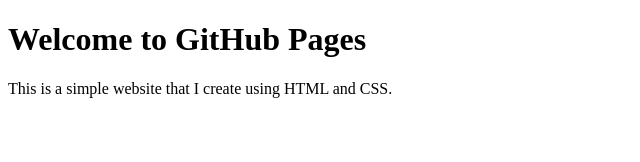
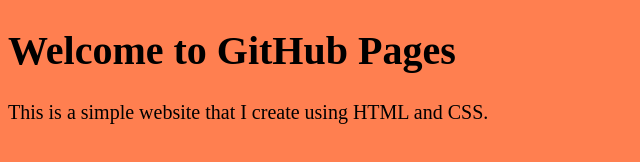
Before and after one commit to Alejoho/pages-demo, a plain HTML site: page index.html in a window 1280 px wide. Shown: the whole page, without its empty margins (0-640 px from the left). Drawn offline with Linux system fonts and the light colour scheme.

Commit message:
Added Style To The Site

```diff
--- a/index.html
+++ b/index.html
@@ -4,6 +4,7 @@
     <meta charset="UTF-8" />
     <meta name="viewport" content="width=device-width, initial-scale=1.0" />
     <title>GitHub Pages Site</title>
+    <link rel="stylesheet" href="style.css" />
   </head>
   <body>
     <h1>Welcome to GitHub Pages</h1>
--- /dev/null
+++ b/style.css
@@ -0,0 +1,7 @@
+html {
+    font-size: 20px;
+}
+
+body {
+    background-color: coral;
+}
```
